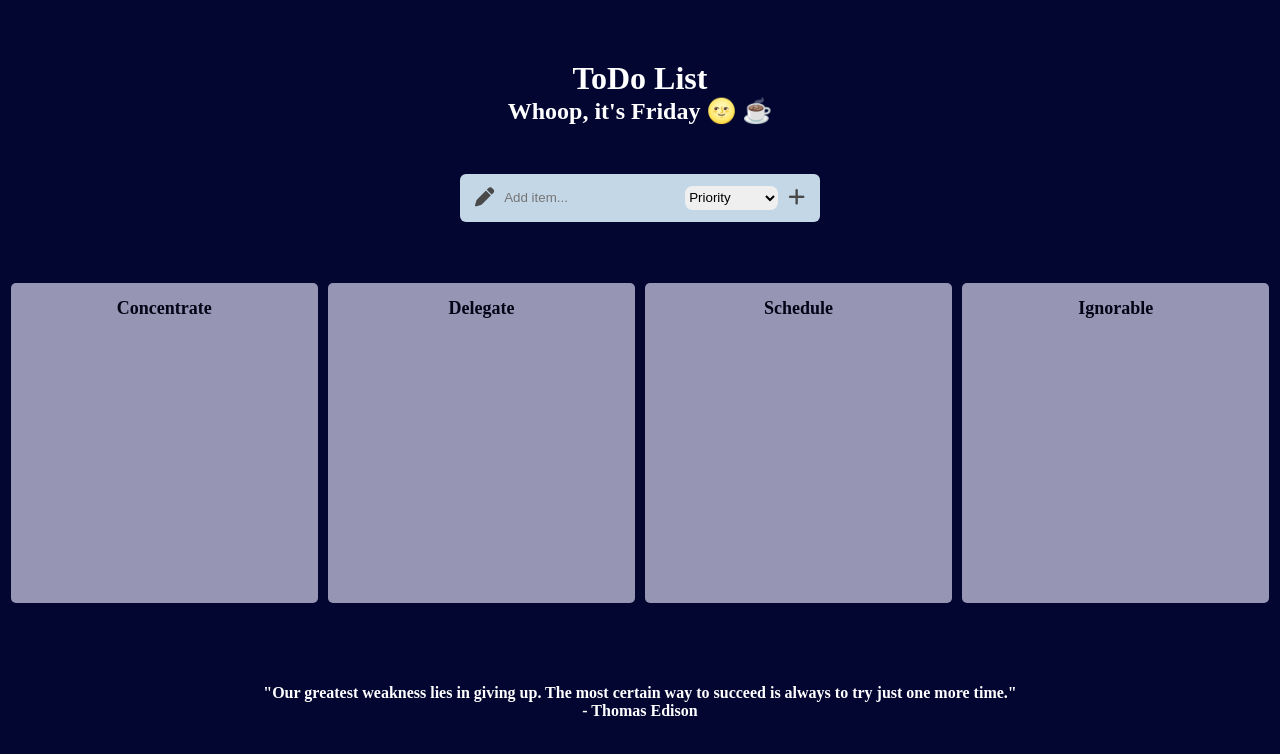
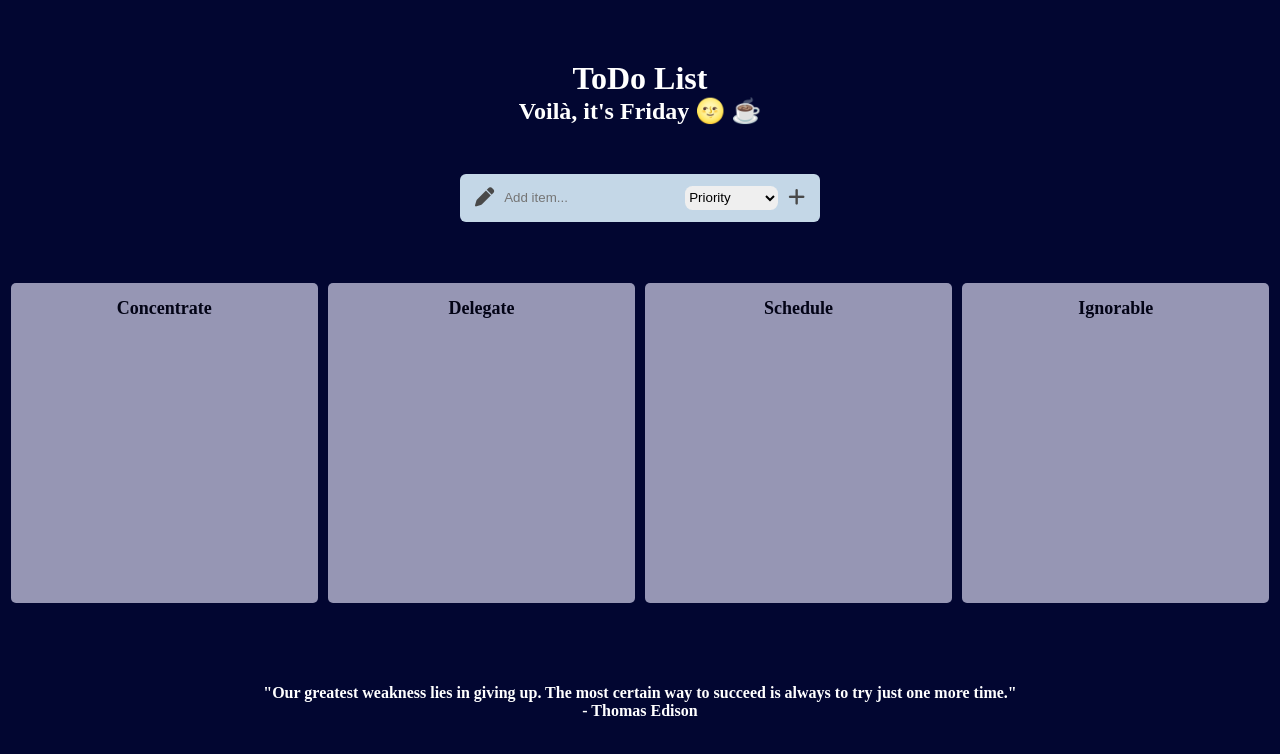
Before and after one commit to Snehesh-Thattil/To-Do-App, a React (Create React App) app: page / in a window 1280 px wide. Shown: the top 754 px of the page. Built offline with nearby package versions, Linux system fonts and the light colour scheme.

Commit message:
[ Simplified the entire code with Component-ization, Error rectified : ✅ ]

```diff
--- a/src/App.js
+++ b/src/App.js
@@ -38,7 +38,7 @@ function App() {
 
       <div className="header">
         <h1>ToDo List</h1>
-        <h2>Whoop, it's {weekDay} 🌝 ☕</h2>
+        <h2>Voilà, it's {weekDay} 🌝 ☕</h2>
       </div>
 
       <div className="inputDiv">
--- a/src/SortTasks.jsx
+++ b/src/SortTasks.jsx
@@ -21,9 +21,7 @@ function SortTasks({ title, AllToDo, toDos, parentState }) {
 
     // Checkbox Change Action
     function handleCheckboxChange(obj, checked) {
-        const handleCheckboxChange = AllToDo.map((item) => {
-            obj.id == item.id ? { ...item, check: checked } : item
-        })
+        const handleCheckboxChange = AllToDo.map((item) => obj.id === item.id ? { ...item, check: checked } : item)
         parentState(handleCheckboxChange)
     }
 
```
